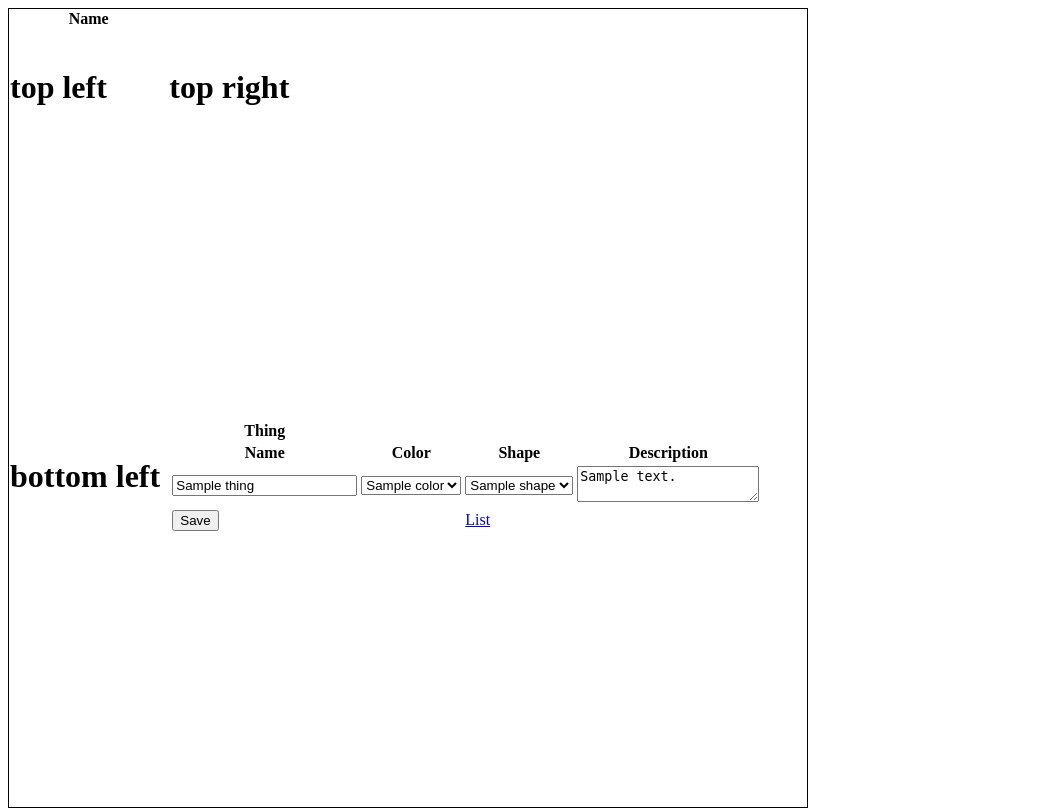
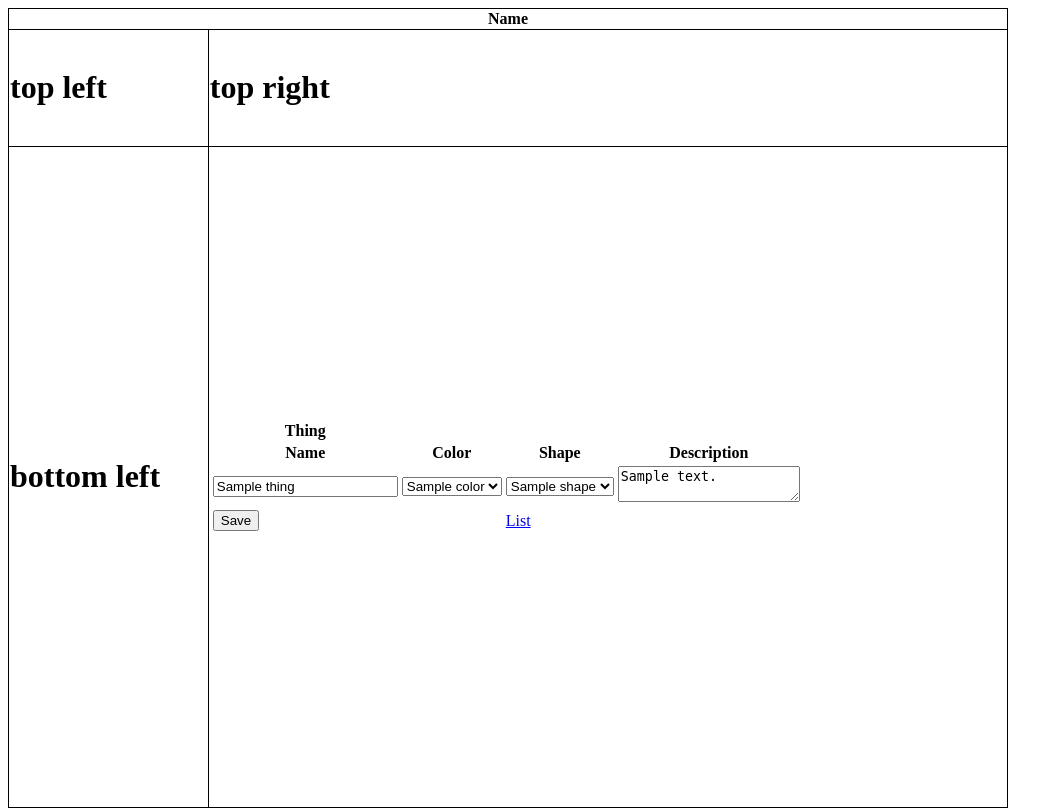
Before and after one commit to rgrace-nucloudglobal/django-tut2, a Django app: template templates/Things/thing_edit_form.html in a window 1280 px wide. Shown: the whole page, without its empty margins (0-1063 px from the left). Run offline with Django 3.2, Linux system fonts and the light colour scheme; the template is opened without the code that fills it: most values are stand-ins (such as "Sample title", 1, 10 or a date in 2020); some libraries are stand-ins or nearby versions.

Commit message:
Minor layout & css changes

```diff
--- a/static/css/layout.css
+++ b/static/css/layout.css
@@ -1,14 +1,14 @@
 @CHARSET "UTF-8";
 #layout_html {
 	height: 800px;
-	width: 800px;
+	width: 1000px;
 }
 #layout_body {
   height: inherit;
   width: inherit;
 }
 table#layout_table {
-	width: 800px;
+	width: 1000px;
 	height: 100%;
 /* 	height: 800px; */
 	border-collapse: collapse;
@@ -16,24 +16,32 @@ table#layout_table {
 }
 
 tr#top_row {
-	width: 800px;
+	width: 1000px;
 	height: 15%;
 }
 td#top_left_cell {
   width: 20%;
+  border-collapse: collapse;
+  border: #000 solid 1px;
 }
 td#top_right_cell {
   width: 80%;
+  border-collapse: collapse;
+  border: #000 solid 1px;
 }
 tr#bottom_row {
-  width: 800px;
+  width: 1000px;
   height: 85%;
 }
 td#bottom_left_cell {
   width: 20%;
   height: 100%;
+  border-collapse: collapse;
+  border: #000 solid 1px;
 }
 td#bottom_right_cell {
   width: 80%;
   height: 100%;
+  border-collapse: collapse;
+  border: #000 solid 1px;
 }
--- a/static/css/style.css
+++ b/static/css/style.css
@@ -3,3 +3,7 @@
 td {
 	width: 75px;
 }
+
+.noDisplay {
+	display: none;
+}
--- a/templates/Things/thing_edit_form.html
+++ b/templates/Things/thing_edit_form.html
@@ -9,7 +9,7 @@
         <tr colspan="4"><th>Thing</th></tr>
         <tr>
           <th>Name</th>
-          {% if show_username %}<th>{{ "Username" }}</th>{% endif %}
+          {% if show_username %}<th>Username</th>{% endif %}
           <th>Color</th>
           <th>Shape</th>
           <th>Description</th>
--- a/templates/index_layout.html
+++ b/templates/index_layout.html
@@ -13,7 +13,8 @@
     <table id="layout_table">
       <thead id="layout_header">
         <tr>
-          <th>Name</th>
+          <th colspan="2">Name</th>
+          <th class="noDisplay"></th>
         </tr>
       </thead>
       <tbody id="layout_tbody">
```
Also changed, not shown: templates/Things/index.html (+10 -5 lines).
